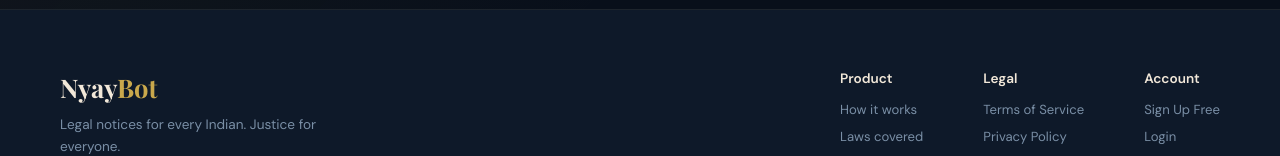
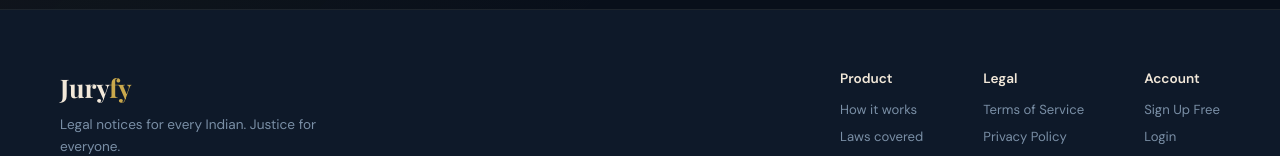
Before and after one commit to vathsa1703/NyayBot, a React (Vite) app in the folder client/: page / in a window 1280 px wide. Shown: the part 3768-3924 px from the top of the page. Built offline with nearby package versions, Linux system fonts and the light colour scheme.

Commit message:
rebrand to Jurofyall done

```diff
--- a/client/src/App.jsx
+++ b/client/src/App.jsx
@@ -190,7 +190,7 @@ const LandingPage = ({ navigate }) => {
       <footer className="footer">
         <div className="footer-top">
           <div className="footer-brand">
-            <span className="logo-text">Nyay<span className="accent">Bot</span></span>
+            <span className="logo-text">Jury<span className="accent">fy</span></span>
             <p>Legal notices for every Indian. Justice for everyone.</p>
           </div>
           <div className="footer-links">
@@ -285,7 +285,7 @@ const AuthPage = ({ mode, navigate, onLogin }) => {
       <div className="auth-left">
         <div className="auth-brand" onClick={() => navigate("landing")} style={{cursor:"pointer"}}>
           <span className="logo-icon">⚖️</span>
-          <span className="logo-text">Nyay<span className="accent">Bot</span></span>
+          <span className="logo-text">Jury<span className="accent">fy</span></span>
         </div>
         <div className="auth-quote">
           <blockquote>
@@ -481,7 +481,7 @@ const NoticeApp = ({ user, navigate, onLogout }) => {
       <nav className="app-nav">
         <div className="nav-logo" onClick={() => navigate("landing")} style={{cursor:"pointer"}}>
           <span className="logo-icon">⚖️</span>
-          <span className="logo-text">Nyay<span className="accent">Bot</span></span>
+          <span className="logo-text">Jury<span className="accent">fy</span></span>
         </div>
         <div className="app-nav-right">
           <span className="user-badge">
```
